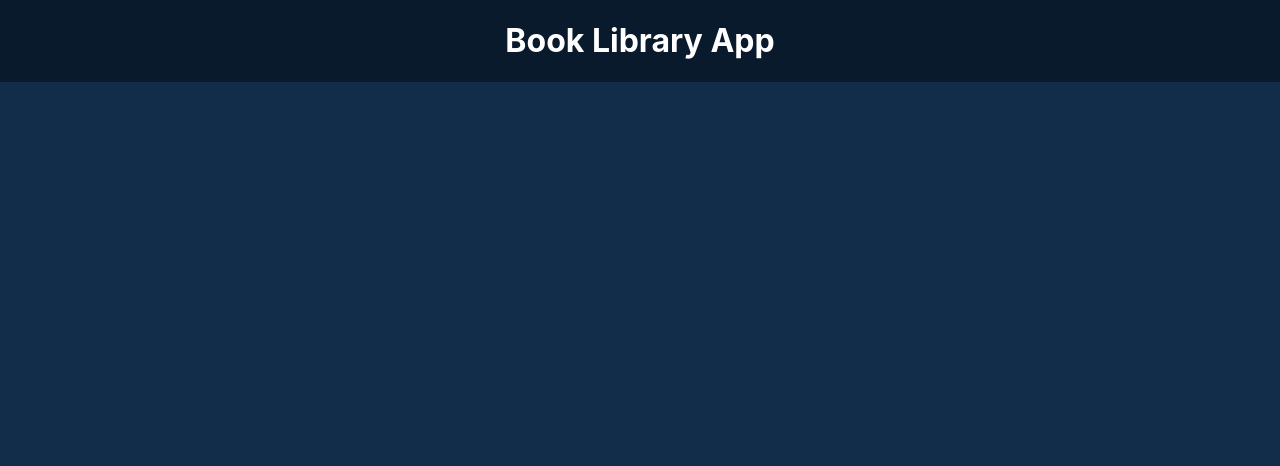
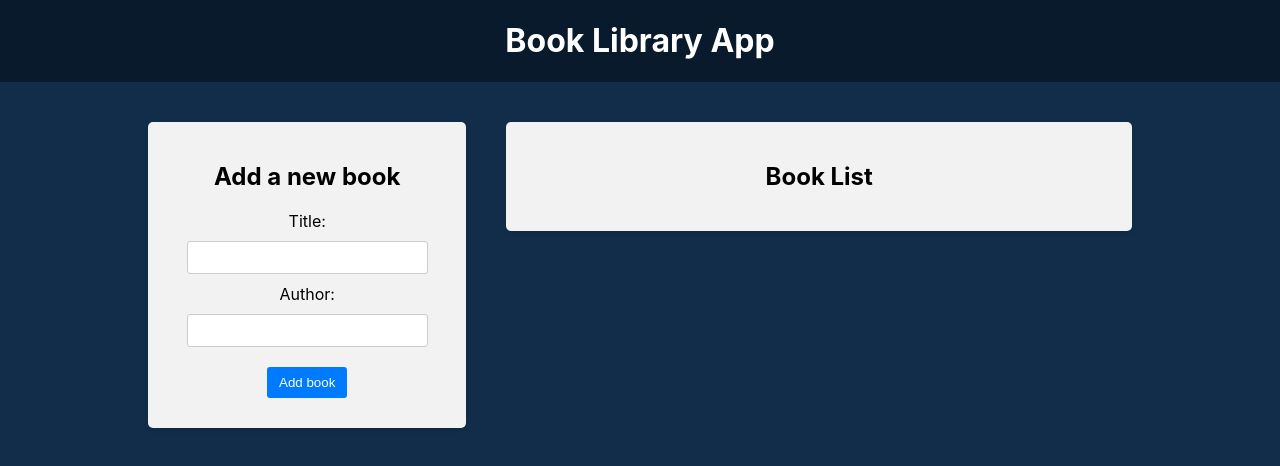
Before and after one commit to SvKons/book-library, a React (Create React App) app in the folder frontend/: page / in a window 1280 px wide. Shown: the top 466 px of the page. Built offline with nearby package versions, Linux system fonts and the light colour scheme; the HTML template or start-up script is replaced by a standard one.

Commit message:
Added BookForm, BookList and Filter components

```diff
--- a/frontend/src/App.js
+++ b/frontend/src/App.js
@@ -1,4 +1,7 @@
 import './App.css';
+import BookForm from './components/BookForm/BookForm';
+import BookList from './components/BookList/BookList';
+import Filter from './components/Filter/Filter';
 
 function App() {
     return (
@@ -6,6 +9,15 @@ function App() {
             <header className="app-header">
                 <h1>Book Library App</h1>
             </header>
+            <main className="app-main">
+                <div className="app-left-column">
+                    <BookForm />
+                </div>
+                <div className="app-right-column">
+                    {/* <Filter /> */}
+                    <BookList />
+                </div>
+            </main>
         </div>
     );
 }
--- /dev/null
+++ b/frontend/src/components/BookForm/BookForm.css
@@ -0,0 +1,48 @@
+.book-form {
+    width: 100%;
+}
+
+.book-form label {
+    display: block;
+    width: 100%;
+    text-align: center;
+    margin-bottom: 10px;
+}
+
+.book-form input {
+    width: 80%;
+    padding: 8px;
+    margin-bottom: 10px;
+    border: 1px solid #ccc;
+    border-radius: 3px;
+}
+
+.book-form button {
+    background-color: #007bff;
+    color: #fff;
+    padding: 8px 12px;
+    border: none;
+    border-radius: 3px;
+    cursor: pointer;
+    margin: 10px;
+    transition: background-color 0.3s ease;
+}
+
+.book-form button:hover {
+    background-color: #0056b3;
+}
+
+.book-form .spinner {
+    animation: spinner 1s infinite linear;
+    margin-left: 10px;
+}
+
+@keyframes spinner {
+    from {
+        transform: rotate(0deg);
+    }
+
+    to {
+        transform: rotate(360deg);
+    }
+}
--- /dev/null
+++ b/frontend/src/components/BookForm/BookForm.js
@@ -0,0 +1,35 @@
+import { useState } from 'react';
+import './BookForm.css';
+
+const BookForm = () => {
+    const [title, setTitle] = useState('');
+    const [author, setAuthor] = useState('');
+
+    const handleSubmit = e => {
+        e.preventDefault();
+        if (title && author) {
+            // dispatch action
+            setTitle('');
+            setAuthor('');
+        }
+    };
+
+    return (
+        <div className="app-block book-form">
+            <h2>Add a new book</h2>
+            <form onSubmit={handleSubmit}>
+                <div>
+                    <label htmlFor="title">Title: </label>
+                    <input type="text" id="title" value={title} onChange={e => setTitle(e.target.value)} />
+                </div>
+                <div>
+                    <label htmlFor="author">Author: </label>
+                    <input type="text" id="author" value={author} onChange={e => setAuthor(e.target.value)} />
+                </div>
+                <button type="submit">Add book</button>
+            </form>
+        </div>
+    );
+};
+
+export default BookForm;
--- /dev/null
+++ b/frontend/src/components/BookList/BookList.css
@@ -0,0 +1,61 @@
+.book-list ul {
+    padding: 0;
+    margin: 20px -20px;
+    list-style: none;
+}
+
+.book-list li {
+    display: flex;
+    justify-content: space-between;
+    align-items: center;
+    width: auto;
+    padding: 10px 20px;
+    border-bottom: 1px solid #ccc;
+    background-color: #fff;
+    list-style-type: none;
+}
+
+.book-list li:nth-child(even) {
+    background-color: #f2f2f2;
+}
+
+.book-list li:hover {
+    background-color: #dbe4f8;
+}
+
+.book-list button {
+    background-color: #fff;
+    color: red;
+    border: 1px solid red;
+    padding: 8px 12px;
+    border-radius: 3px;
+    cursor: pointer;
+    transition: background-color 0.3s ease;
+}
+
+.book-list button:hover {
+    background-color: #fdd;
+}
+
+.book-list .highlight {
+    background-color: #ff0;
+}
+
+.book-list .book-info {
+    flex: 1;
+    text-align: left;
+}
+
+.book-list .book-actions {
+    display: flex;
+    align-items: center;
+}
+
+.book-list .star-icon {
+    width: 24px;
+    height: 24px;
+    margin: 0 20px;
+    cursor: pointer;
+    transition: color 0.3s ease;
+    color: #fca510;
+}
--- /dev/null
+++ b/frontend/src/components/BookList/BookList.js
@@ -0,0 +1,11 @@
+import './BookList.css';
+
+const BookList = () => {
+    return (
+        <div className="app-block book-list">
+            <h2>Book List</h2>
+        </div>
+    );
+};
+
+export default BookList;
--- /dev/null
+++ b/frontend/src/components/Filter/Filter.css
@@ -0,0 +1,50 @@
+.filter-row {
+    display: flex;
+    justify-content: space-between;
+    align-items: center;
+}
+
+.filter-group {
+    flex: 1;
+    text-align: center;
+}
+
+.filter input[type='text'] {
+    width: 80%;
+    padding: 8px;
+    border: 1px solid #ccc;
+    border-radius: 3px;
+}
+
+.filter button {
+    background-color: #007bff;
+    color: #fff;
+    padding: 8px 12px;
+    border: none;
+    border-radius: 3px;
+    cursor: pointer;
+    margin: 10px;
+    transition: background-color 0.3s ease;
+}
+
+.filter button:hover {
+    background-color: #0056b3;
+}
+
+@media screen and (max-width: 1024px) {
+    .filter-row {
+        flex-direction: column;
+        align-items: stretch;
+    }
+
+    .filter-group {
+        width: 100%;
+        margin: auto;
+        margin-bottom: 10px;
+    }
+
+    .filter button {
+        margin: 10px auto 0;
+        max-width: 50%;
+    }
+}
--- /dev/null
+++ b/frontend/src/components/Filter/Filter.js
@@ -0,0 +1,11 @@
+import './Filter.css';
+
+const Filter = () => {
+    return (
+        <div className="app-block filter">
+            <h2>Filters</h2>
+        </div>
+    );
+};
+
+export default Filter;
```
